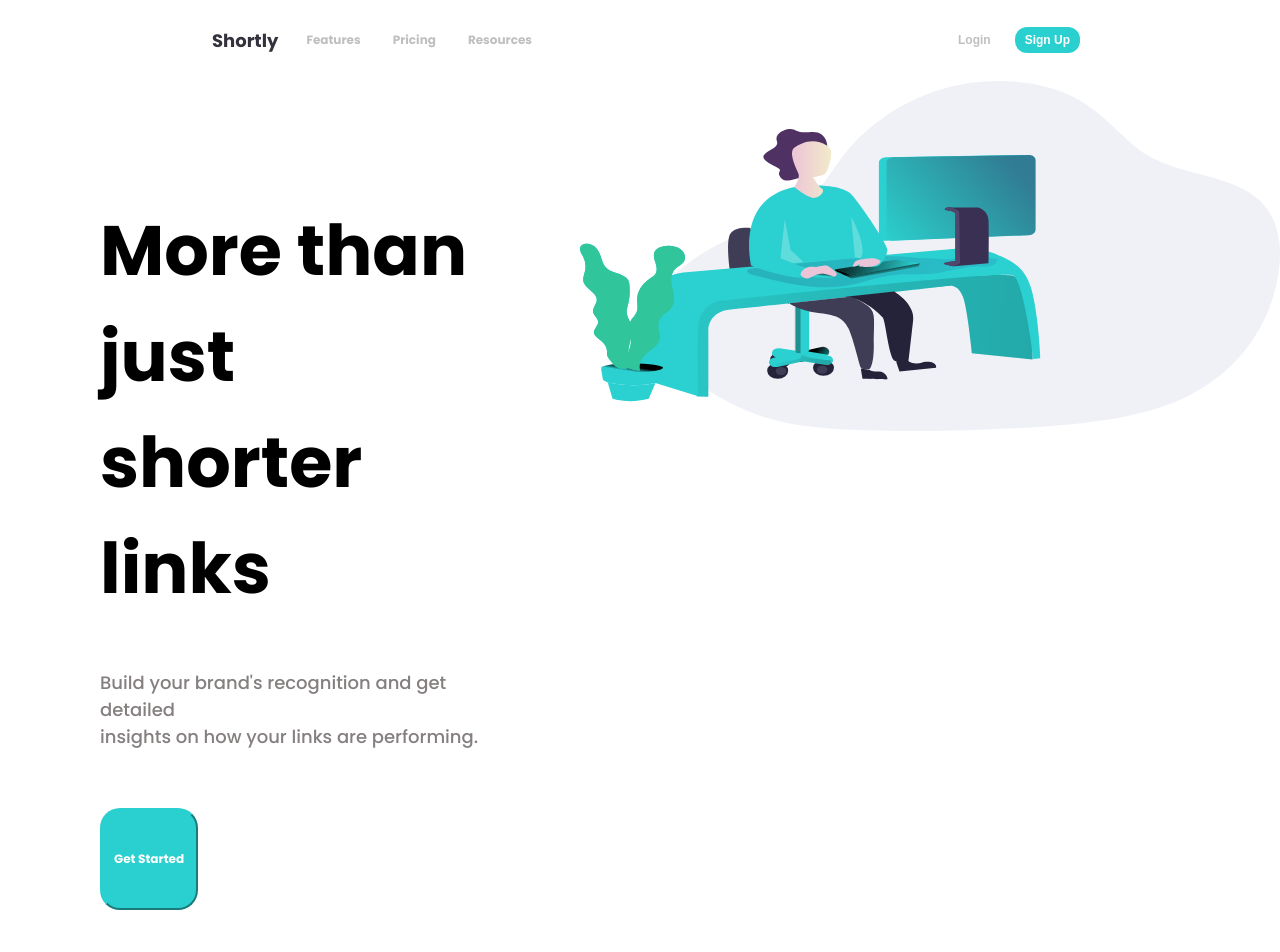
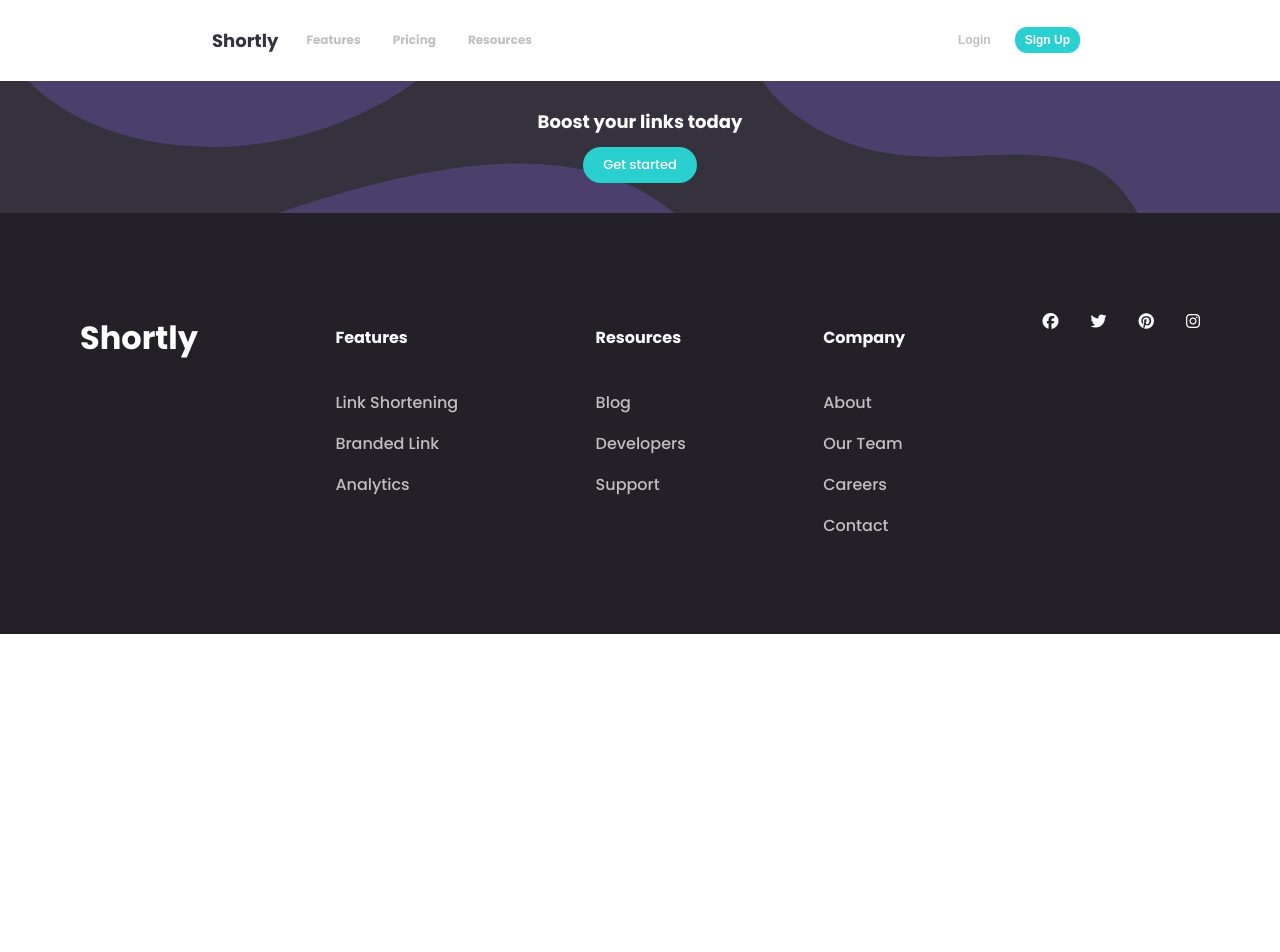
Before and after one commit to Damilp7/project-groupB, a plain HTML site: page index.html in a window 1280 px wide. Shown: the top 952 px of the page. After the commit the page ends 800 px from the top, so only its background shows below. Drawn offline with Linux system fonts and the light colour scheme.

Commit message:
Revert "updated header section"

```diff
--- a/index.html
+++ b/index.html
@@ -35,19 +35,7 @@
     <!-- Nav ends here -->
 
     <!-- header starts here -->
-    <header class="header-container">
-      <div class="part1">
-        <h1>More than just<br>shorter links</h1>
-        <p>Build your brand's recognition and get detailed <br>
-          insights on how your links are performing.
-        </p> <br>
-        <button> <h6>Get Started</h6> </button>
-      </div>
-      <div class="part2">
-        <img src="images/illustration-working.svg" alt="illustration-img"
-        style="width: 700px; height: 350px;">
-      </div>
-    </header>
+    <header class="header-container"></header>
     <!-- header ends here -->
 
     <!-- MAIN SECTION STARTS HERE -->
--- a/style.css
+++ b/style.css
@@ -113,41 +113,7 @@ cursor: pointer;
 /* Nav container css ends here */
 
 /* header container css starts here */
-header{
-  width: 100vw;
-  background-color: white;
-  display: flex;
-  justify-content: space-between;
-}
-header .part1{
-  padding: 70px;
-  font-size: 35px;
-  margin-left: 30px;
-}
-header .part1 h1{
-  padding: 0;
-  font-weight: bold;
-  font-family:"poppins", serif;
-}
-header .part1 p{
-  font-size: 18px;
-  font-weight:200;
-  font-family:"poppins", serif ;
-  color: rgb(133, 127, 127);
-}
-header .part1 button{
-  border-radius: 20px;
-  border-color: hsl(180, 66%, 49%);
-  background-color:hsl(180, 66%, 49%) ;
-  font-size: 18px;
-  color: white;
-  padding: 12px;
-  font-family: "poppins", serif;
-}
-header .part1 button:hover{
-cursor: pointer;
-background-color: rgb(174, 223, 223);
-}
+
 /* header container css ends here */
 
 /* HEADER SECTION CSS ENDS HERE */
@@ -312,15 +278,7 @@ cursor: grab;}
 /* Nav container css ends here */
 
 /* header container css starts here */
-@media only screen and (min-width:375px ) and (max-width:800px){
-  header, .part1, .part2{
-    text-align: center;
-    width: 84vw;
-    margin: auto;
-    flex-direction: column;
-    grid-template-columns: 1fr;
-}
-}
+
 /* header container css ends here */
 
 /* HEADER SECTION CSS ENDS HERE */
```
